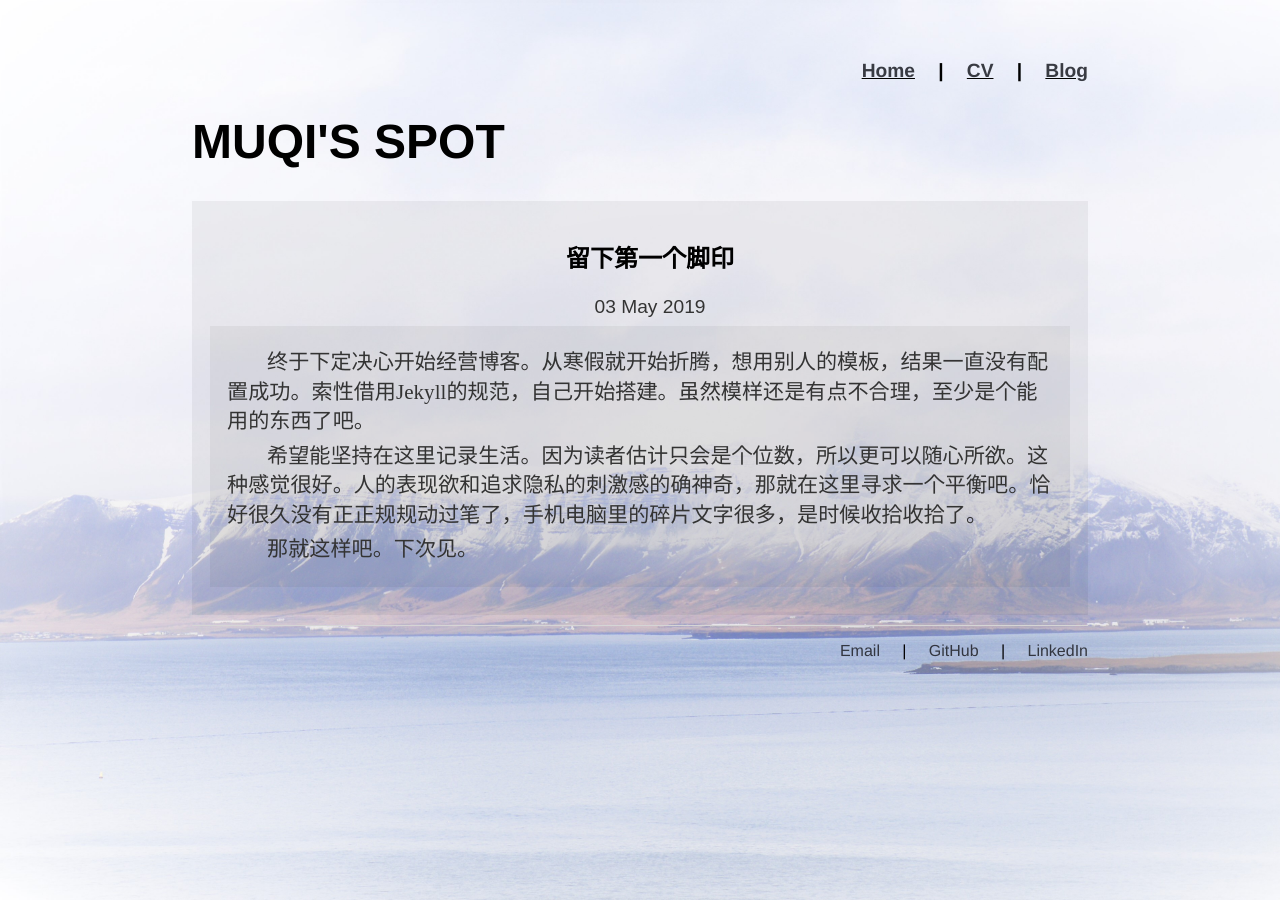
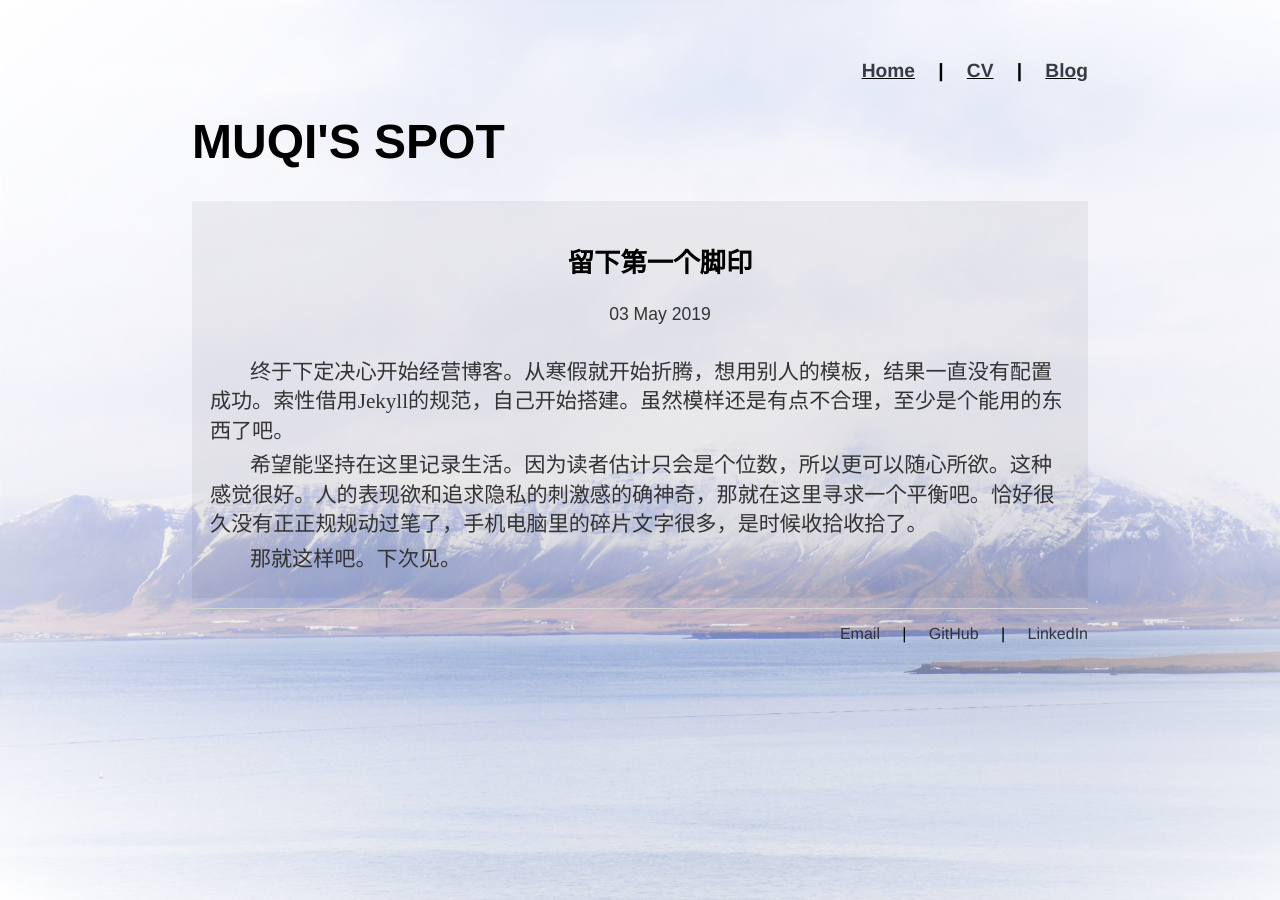
Before and after one commit to MuqiX/MuqiX.github.io, a Jekyll site: the page built from _posts/2019-05-03-the-first-post-of-my-blog.md, in a window 1280 px wide. Built offline with Jekyll 4.4.1, drawn with Linux system fonts in a browser that asks for light colours.

Commit message:
minor bugs fixed

```diff
--- a/_layouts/post.html
+++ b/_layouts/post.html
@@ -1,9 +1,10 @@
 ---
 layout: default
 ---
-<h2>{{ page.title }}</h2>
-<p class="meta">{{ page.date | date_to_string }}</p>
 
 <div class="post">
+  <h2>{{ page.title }}</h2>
+  <p class="meta">{{ page.date | date_to_string }}</p>
+  <br>
   {{ content }}
 </div>
--- a/css/main.css
+++ b/css/main.css
@@ -66,7 +66,7 @@
 }
 
 
-div.container {
+div.blurb {
     background-color:rgba(0,0,0,0.05);
     padding: 2%;
     text-indent:20px;
@@ -101,4 +101,5 @@
 p.meta {
     text-align: center;
     font-family:'Arial', 'Sans-Serif';
+    font-size: 1.0em;
 }
```
